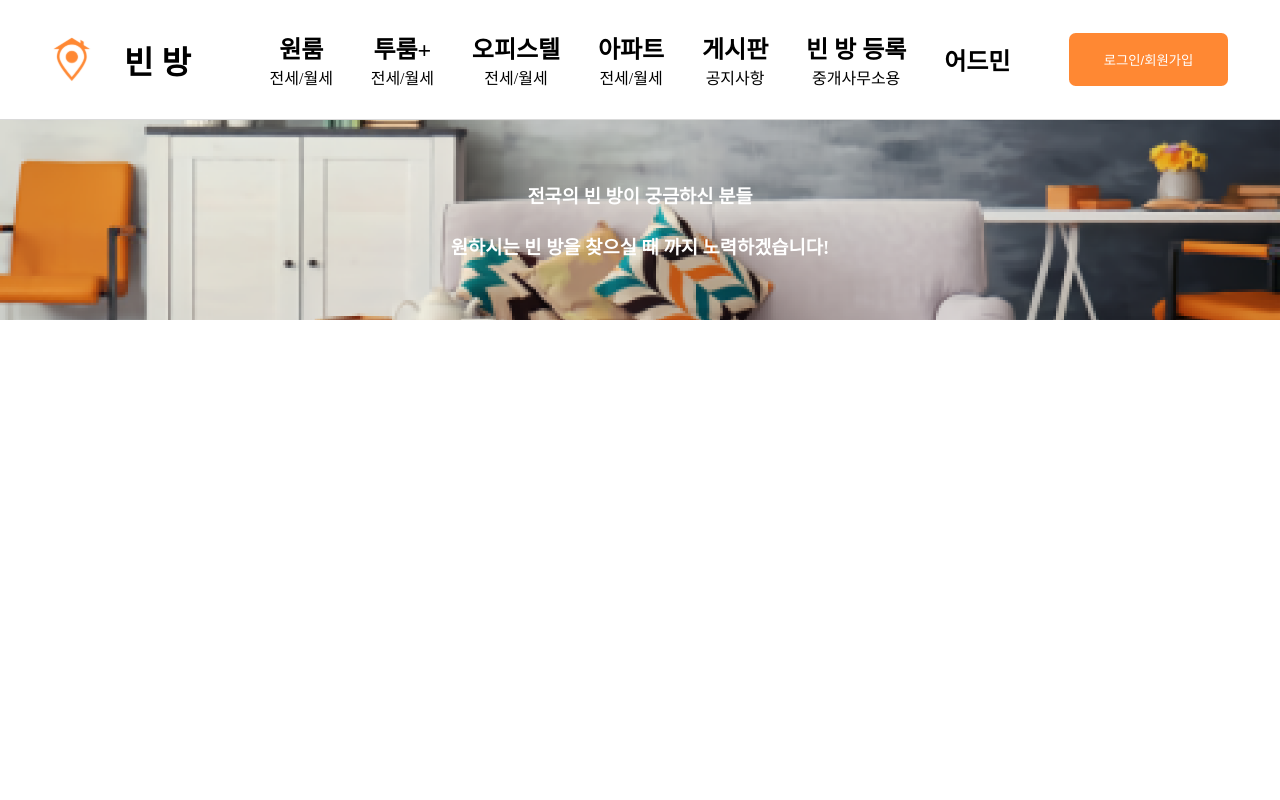
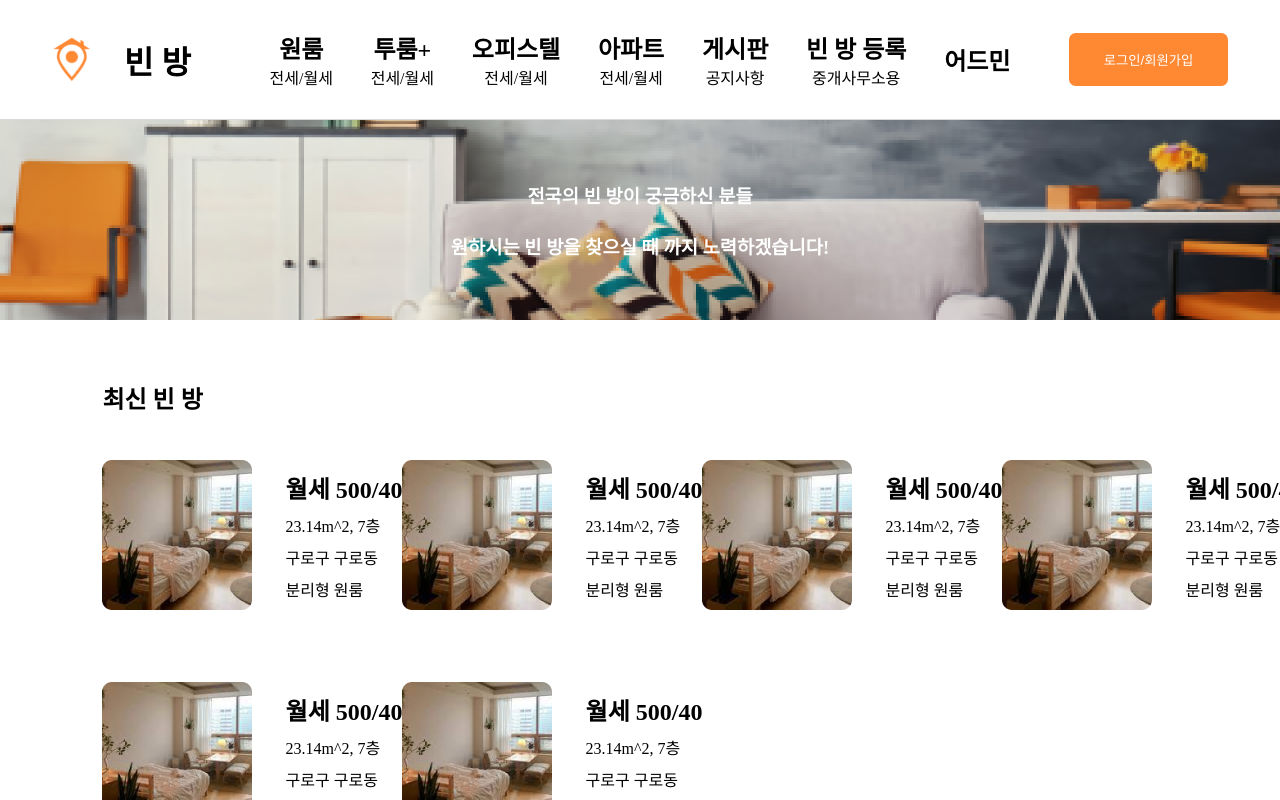
Before and after one commit to YeoboyaEmptyRoom/ER-FrontEnd, a Next.js app: page / in a window 1280 px wide. Built offline with nearby package versions, Linux system fonts and the light colour scheme.

Commit message:
💄 Add : 최신 빈 방 리스트 ui 추가

```diff
--- a/src/app/page.tsx
+++ b/src/app/page.tsx
@@ -2,12 +2,14 @@
 
 import Header from '@/components/Header/organisms';
 import Banner from '@/components/Home/molecules/Banner';
+import RoomContent from '@/components/Home/organism/RoomContent';
 
 export default function Home() {
   return (
     <>
       <Header />
       <Banner />
+      <RoomContent />
     </>
   );
 }
--- /dev/null
+++ b/src/components/Home/atoms/RoomItem/index.tsx
@@ -0,0 +1,18 @@
+import * as S from './style';
+import roomImg from '../../../../../public/static/png/roomImg.png';
+
+const RoomItem = () => {
+  return (
+    <S.Layer>
+      <S.RoomImg src={roomImg} alt="RoomImg" width="150" height="150" />
+      <S.RoomInfoBox>
+        <h2>월세 500/40</h2>
+        <p>23.14m^2, 7층</p>
+        <p>구로구 구로동</p>
+        <p>분리형 원룸</p>
+      </S.RoomInfoBox>
+    </S.Layer>
+  );
+};
+
+export default RoomItem;
--- /dev/null
+++ b/src/components/Home/atoms/RoomItem/style.ts
@@ -0,0 +1,23 @@
+import styled from '@emotion/styled';
+import Image from 'next/image';
+
+export const Layer = styled.div`
+  display: flex;
+  justify-content: space-between;
+  align-items: center;
+  width: 300px;
+`;
+
+export const RoomImg = styled(Image)`
+  width: 150px;
+  height: 150px;
+  object-fit: contain;
+  border-radius: 0.5em;
+`;
+
+export const RoomInfoBox = styled.div`
+  display: flex;
+  flex-direction: column;
+  justify-content: center;
+  gap: 0.5em;
+`;
--- /dev/null
+++ b/src/components/Home/molecules/RoomList/index.tsx
@@ -0,0 +1,17 @@
+import RoomItem from '../../atoms/RoomItem';
+import { Layer } from './style';
+
+const RoomList = () => {
+  return (
+    <Layer>
+      <RoomItem />
+      <RoomItem />
+      <RoomItem />
+      <RoomItem />
+      <RoomItem />
+      <RoomItem />
+    </Layer>
+  );
+};
+
+export default RoomList;
--- /dev/null
+++ b/src/components/Home/molecules/RoomList/style.ts
@@ -0,0 +1,7 @@
+import styled from '@emotion/styled';
+
+export const Layer = styled.div`
+  display: grid;
+  grid-template-columns: repeat(4, 1fr);
+  grid-row-gap: 4.5em;
+`;
--- /dev/null
+++ b/src/components/Home/organism/RoomContent/index.tsx
@@ -0,0 +1,13 @@
+import RoomList from '../../molecules/RoomList';
+import * as S from './style';
+
+const RoomContent = () => {
+  return (
+    <S.Layer>
+      <h2>최신 빈 방</h2>
+      <RoomList />
+    </S.Layer>
+  );
+};
+
+export default RoomContent;
--- /dev/null
+++ b/src/components/Home/organism/RoomContent/style.ts
@@ -0,0 +1,12 @@
+import styled from '@emotion/styled';
+
+export const Layer = styled.div`
+  padding: 3.75em 8vw;
+  display: flex;
+  flex-direction: column;
+  justify-content: center;
+
+  > h2 {
+    margin-bottom: 45px;
+  }
+`;
```
Also changed, not shown: public/static/png/roomImg.png (added).
